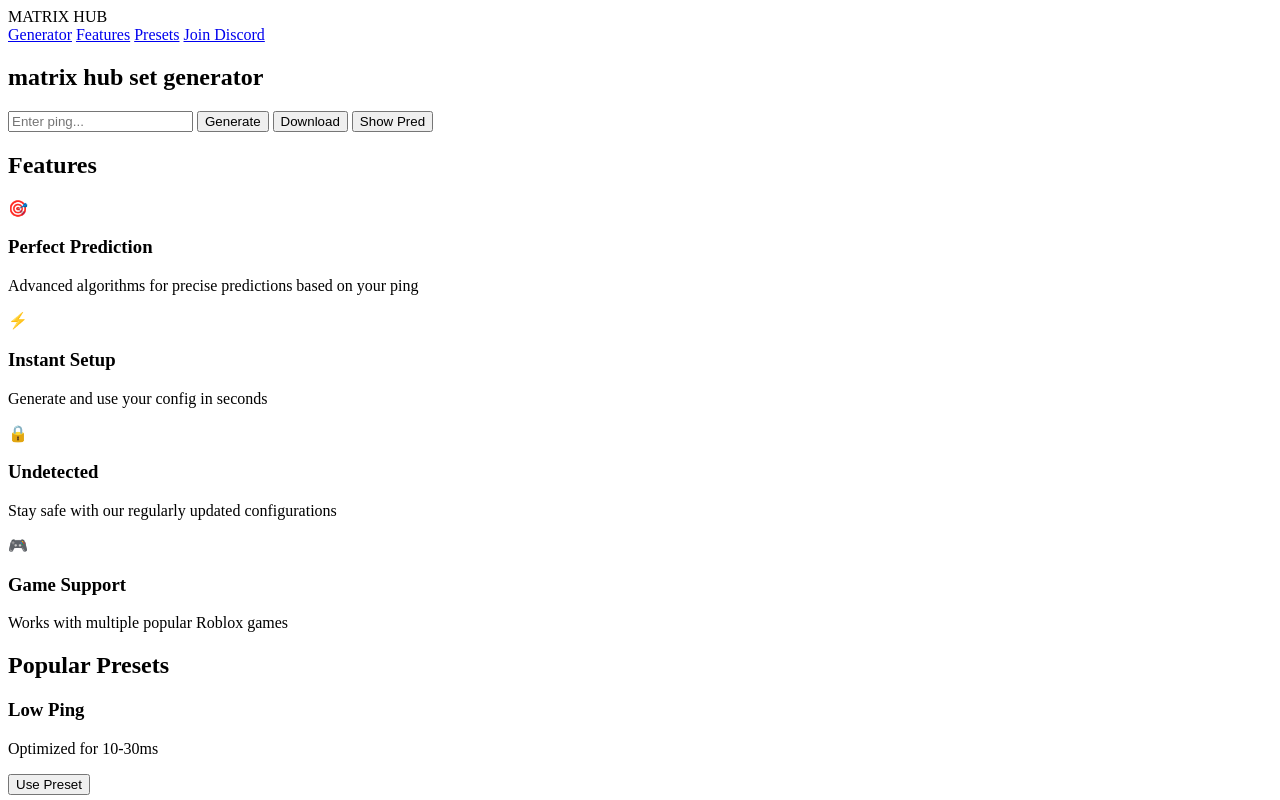
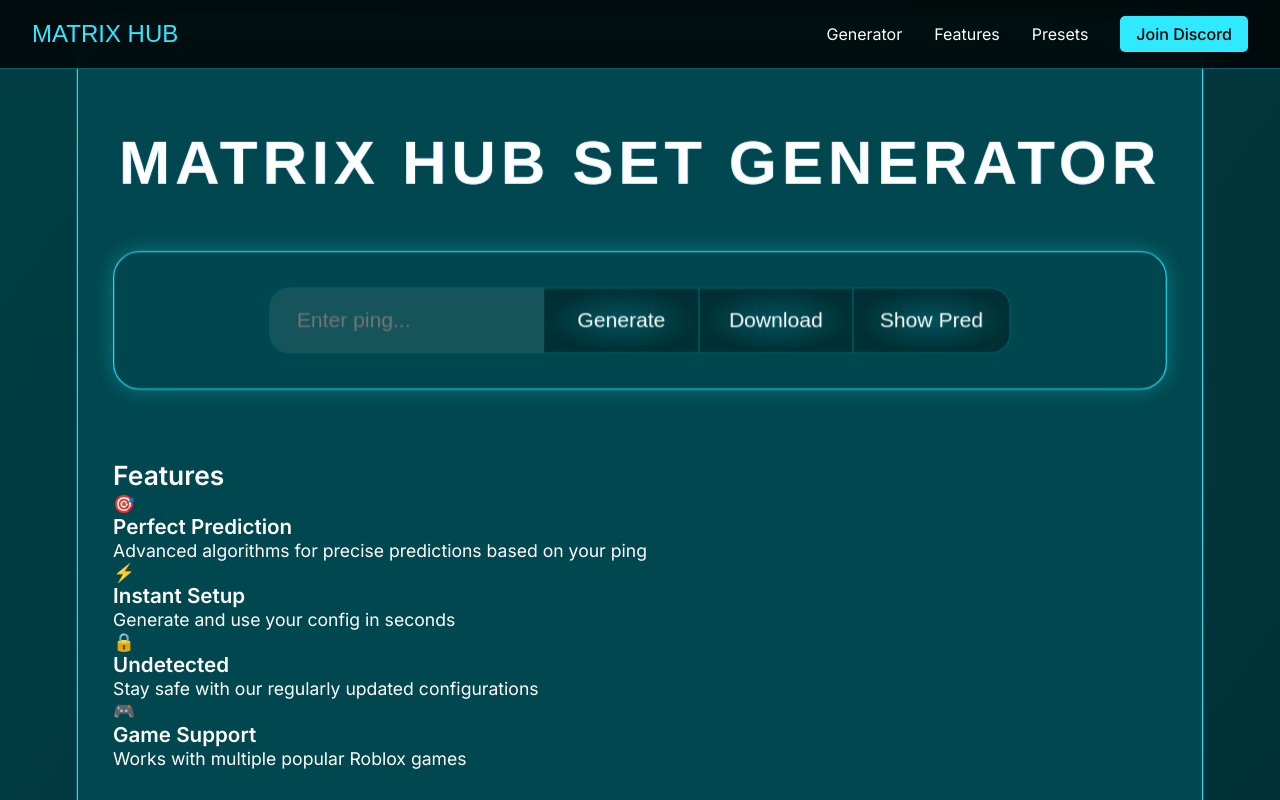
Before and after one commit to DevilishRar/matrixgen, a plain HTML site: page index.html in a window 1280 px wide. Shown: the top 800 px of the page. Drawn offline with Linux system fonts and the light colour scheme; a web font is replaced by a local one.

Commit message:
Update styles.css

```diff
--- a/styles.css
+++ b/styles.css
@@ -1,192 +1,321 @@
-document.addEventListener('DOMContentLoaded', () => {
+@font-face {
+    font-family: "Font Awesome 6 Brands Regular";
+    src: url("https://db.onlinewebfonts.com/t/840c587995af767e3b9cd09ab83f946d.eot");
+    src: url("https://db.onlinewebfonts.com/t/840c587995af767e3b9cd09ab83f946d.eot?#iefix")format("embedded-opentype"),
+    url("https://db.onlinewebfonts.com/t/840c587995af767e3b9cd09ab83f946d.woff2")format("woff2"),
+    url("https://db.onlinewebfonts.com/t/840c587995af767e3b9cd09ab83f946d.woff")format("woff"),
+    url("https://db.onlinewebfonts.com/t/840c587995af767e3b9cd09ab83f946d.ttf")format("truetype"),
+    url("https://db.onlinewebfonts.com/t/840c587995af767e3b9cd09ab83f946d.svg#Font Awesome 6 Brands Regular")format("svg");
+}
 
-    const pingInput = document.getElementById('pingInput');
-    const generateBtn = document.getElementById('generateBtn');
-    const downloadBtn = document.getElementById('downloadBtn');
-    const showPredBtn = document.getElementById('showPredBtn');
-    const predDisplay = document.getElementById('predDisplay');
-    const presetBtns = document.querySelectorAll('.preset-btn');
-    const usersCount = document.getElementById('usersCount');
-    const configsCount = document.getElementById('configsCount');
+:root {
+    --primary-bg: linear-gradient(180deg, #000000 0%, #00474F 100%);
+    --secondary-bg: #00474F;
+    --accent-color: #2FEAFF;
+    --button-gradient: radial-gradient(50% 50% at 50% 50%, #00535C 0%, #003035 100%);
+    --border-color: #005F69;
+    --glow-color: rgba(47, 234, 255, 0.3);
+}
 
-    let currentUsers = 0;
-    let currentConfigs = 0;
-    const targetUsers = Math.floor(Math.random() * (1000 - 500) + 500);
-    const targetConfigs = Math.floor(Math.random() * (5000 - 2000) + 2000);
+* {
+    margin: 0;
+    padding: 0;
+    box-sizing: border-box;
+}
 
-    function animateStats() {
-        if (currentUsers < targetUsers) {
-            currentUsers += Math.ceil(targetUsers / 100);
-            usersCount.textContent = Math.min(currentUsers, targetUsers).toLocaleString();
+@keyframes backgroundAnimation {
+    0% { background-position: 0% 0%; }
+    50% { background-position: 100% 100%; }
+    100% { background-position: 0% 0%; }
 }
-        if (currentConfigs < targetConfigs) {
-            currentConfigs += Math.ceil(targetConfigs / 100);
-            configsCount.textContent = Math.min(currentConfigs, targetConfigs).toLocaleString();
+
+@keyframes glitch {
+    0% { transform: translate(0); }
+    20% { transform: translate(-2px, 2px); }
+    40% { transform: translate(-2px, -2px); }
+    60% { transform: translate(2px, 2px); }
+    80% { transform: translate(2px, -2px); }
+    100% { transform: translate(0); }
 }
-        if (currentUsers < targetUsers || currentConfigs < targetConfigs) {
-            requestAnimationFrame(animateStats);
+
+@keyframes float {
+    0% { transform: translateY(0px); }
+    50% { transform: translateY(-10px); }
+    100% { transform: translateY(0px); }
+}
+
+@keyframes pulse {
+    0% { transform: scale(1); }
+    50% { transform: scale(1.05); }
+    100% { transform: scale(1); }
+}
+
+body {
+    font-family: 'Inter', sans-serif;
+    background: var(--primary-bg);
+    min-height: 100vh;
+    color: white;
+    overflow-x: hidden;
+}
+
+.background-animation {
+    position: fixed;
+    top: 0;
+    left: 0;
+    width: 100%;
+    height: 100%;
+    background: linear-gradient(125deg, #000000 0%, #00474F 50%, #003035 100%);
+    background-size: 400% 400%;
+    animation: backgroundAnimation 15s ease infinite;
+    z-index: -1;
+}
+
+.navbar {
+    position: fixed;
+    top: 0;
+    left: 0;
+    right: 0;
+    display: flex;
+    justify-content: space-between;
+    align-items: center;
+    padding: 1rem 2rem;
+    background: rgba(0, 0, 0, 0.8);
+    backdrop-filter: blur(10px);
+    z-index: 1000;
+    border-bottom: 0.5px solid var(--border-color);
+}
+
+.nav-logo {
+    font-family: "Font Awesome 6 Brands Regular", sans-serif;
+    font-size: 1.5rem;
+    color: var(--accent-color);
+}
+
+.nav-links {
+    display: flex;
+    gap: 2rem;
+    align-items: center;
+}
+
+.nav-links a {
+    color: white;
+    text-decoration: none;
+    font-size: 1rem;
+    transition: color 0.3s;
+}
+
+.nav-links a:hover {
+    color: var(--accent-color);
+}
+
+.discord-btn {
+    padding: 0.5rem 1rem;
+    background: var(--accent-color);
+    border-radius: 5px;
+    color: black !important;
+    font-weight: 500;
+}
+
+.container {
+    width: 90%;
+    max-width: 1093px;
+    background: var(--secondary-bg);
+    border: 0.5px solid var(--accent-color);
+    border-radius: 24px;
+    padding: 2rem;
+    position: relative;
+    transform: scale(1.1);
+    margin: 80px auto 0;
+}
+
+.section {
+    margin: 4rem 0;
+    opacity: 0;
+    transform: translateY(20px);
+    animation: fadeIn 0.5s ease forwards;
+}
+
+@keyframes fadeIn {
+    to {
+        opacity: 1;
+        transform: translateY(0);
     }
 }
 
-    setTimeout(animateStats, 1000);
-
-    function showNotification(message, type = 'info') {
-        const notification = document.createElement('div');
-        notification.className = `notification ${type}`;
-        notification.textContent = message;
-        document.querySelector('.notifications').appendChild(notification);
-
-        setTimeout(() => {
-            notification.style.opacity = '0';
-            setTimeout(() => notification.remove(), 300);
-        }, 3000);
+.title {
+    color: #FFFFFF;
+    text-align: center;
+    font-family: "Font Awesome 6 Brands Regular", sans-serif;
+    font-size: 3.5rem;
+    letter-spacing: 0.08em;
+    margin-bottom: 3rem;
+    text-transform: uppercase;
+    position: relative;
 }
 
-    pingInput.addEventListener('input', (e) => {
-        let value = e.target.value.replace(/[^0-9]/g, '');
-        if (value > 999) value = '999';
-        e.target.value = value;
-    });
-
-    function calculatePrediction(ping) {
-        ping = parseInt(ping);
-        let prediction;
-
-        if (ping <= 20) prediction = 0.11525;
-        else if (ping <= 40) prediction = 0.12575;
-        else if (ping <= 60) prediction = 0.13625;
-        else if (ping <= 80) prediction = 0.14675;
-        else if (ping <= 100) prediction = 0.15725;
-        else if (ping <= 120) prediction = 0.16775;
-        else if (ping <= 140) prediction = 0.17825;
-        else if (ping <= 160) prediction = 0.18875;
-        else if (ping <= 180) prediction = 0.19925;
-        else if (ping <= 200) prediction = 0.20975;
-        else prediction = 0.21 + ((ping - 200) * 0.0002);
-
-        return prediction.toFixed(5);
+.title.glitch:hover {
+    animation: glitch 0.3s linear infinite;
 }
 
-    function generateRandomString(length = 8) {
-        const chars = 'ABCDEFGHIJKLMNOPQRSTUVWXYZabcdefghijklmnopqrstuvwxyz0123456789';
-        return Array.from({length}, () => chars[Math.floor(Math.random() * chars.length)]).join('');
+.title.glitch::before,
+.title.glitch::after {
+    content: attr(data-text);
+    position: absolute;
+    top: 0;
+    left: 0;
+    width: 100%;
+    height: 100%;
 }
 
-    function generateConfig(ping) {
-        const prediction = calculatePrediction(ping);
-        return `-- Matrix Hub Configuration
--- Generated for ping: ${ping}ms
--- Timestamp: ${new Date().toLocaleString()}
-
-getgenv().Prediction = ${prediction}
-getgenv().AimPart = "HumanoidRootPart"
-getgenv().Key = "Q"
-getgenv().DisableKey = "P"
-
-getgenv().FOV = 100
-getgenv().ShowFOV = false
-getgenv().FOVColor = Color3.fromRGB(47, 234, 255)
-
-getgenv().SmoothLock = true
-getgenv().Smoothness = 0.5
-
-getgenv().PredictionVelocity = 7.33
-
-getgenv().Notifications = true
-getgenv().AirCheck = true
-getgenv().WallCheck = false
-getgenv().AutoPrediction = false
-
--- End of configuration`;
+.title.glitch::before {
+    color: #ff00ff;
+    z-index: -2;
 }
 
-    generateBtn.addEventListener('click', () => {
-        const ping = pingInput.value;
-        if (!ping) {
-            showNotification('Please enter your ping first!', 'error');
-            return;
-        }
-        if (ping < 0 || ping > 999) {
-            showNotification('Ping must be between 0 and 999!', 'error');
-            return;
-        }
-        showNotification('Configuration generated successfully!', 'success');
-        predDisplay.style.display = 'none';
-    });
-
-    downloadBtn.addEventListener('click', () => {
-        const ping = pingInput.value;
-        if (!ping) {
-            showNotification('Please generate a configuration first!', 'error');
-            return;
+.title.glitch::after {
+    color: #00ffff;
+    z-index: -1;
 }
 
-        const config = generateConfig(ping);
-        const blob = new Blob([config], { type: 'text/plain' });
-        const url = window.URL.createObjectURL(blob);
-        const a = document.createElement('a');
-        a.href = url;
-        a.download = `matrix_${ping}ms_${generateRandomString()}.txt`;
-        document.body.appendChild(a);
-        a.click();
-        window.URL.revokeObjectURL(url);
-        document.body.removeChild(a);
+.main-content {
+    display: flex;
+    flex-direction: column;
+    align-items: center;
+    gap: 2rem;
+    background: rgba(0, 71, 79, 0.5);
+    backdrop-filter: blur(10px);
+    border-radius: 24px;
+    padding: 2rem;
+    border: 0.5px solid var(--accent-color);
+    box-shadow: 0 0 20px var(--glow-color);
+}
 
-        showNotification('Configuration downloaded successfully!', 'success');
-    });
+.input-group {
+    display: flex;
+    align-items: center;
+    gap: 0;
+    width: 100%;
+    max-width: 800px;
+    justify-content: center;
+}
 
-    showPredBtn.addEventListener('click', () => {
-        const ping = pingInput.value;
-        if (!ping) {
-            showNotification('Please enter your ping first!', 'error');
-            return;
+.ping-input {
+    background: rgba(217, 217, 217, 0.1);
+    border: 0.5px solid var(--border-color);
+    border-radius: 18.25px 0 0 18.25px;
+    padding: 0.8rem 1.5rem;
+    font-size: 1.2rem;
+    width: 250px;
+    height: 60px;
+    color: white;
+    transition: all 0.3s;
 }
-        const prediction = calculatePrediction(ping);
-        predDisplay.textContent = `Prediction: ${prediction}`;
-        predDisplay.style.display = 'block';
-    });
 
-    presetBtns.forEach(btn => {
-        btn.addEventListener('click', () => {
-            const preset = btn.parentElement;
-            const ping = preset.dataset.ping;
-            pingInput.value = ping;
-            generateBtn.click();
-            showNotification(`Preset applied: ${preset.querySelector('h3').textContent}`, 'success');
-        });
-    });
+.ping-input:focus {
+    outline: none;
+    background: rgba(217, 217, 217, 0.2);
+}
 
-    document.querySelectorAll('a[href^="#"]').forEach(anchor => {
-        anchor.addEventListener('click', function (e) {
-            e.preventDefault();
-            const target = document.querySelector(this.getAttribute('href'));
-            if (target) {
-                target.scrollIntoView({
-                    behavior: 'smooth',
-                    block: 'start'
-                });
+.btn {
+    background: var(--button-gradient);
+    border: 0.5px solid var(--border-color);
+    color: #FFFFFF;
+    padding: 0.8rem 1.5rem;
+    font-size: 1.2rem;
+    cursor: pointer;
+    height: 60px;
+    min-width: 140px;
+    transition: all 0.3s;
 }
-        });
-    });
 
-    const title = document.querySelector('.title');
-    title.addEventListener('mouseover', () => {
-        title.style.animation = 'glitch 0.3s infinite';
-    });
-    title.addEventListener('mouseout', () => {
-        title.style.animation = 'none';
-    });
+.generate-btn {
+    border-radius: 0;
+    border-left: none;
+}
 
-    const observer = new IntersectionObserver((entries) => {
-        entries.forEach(entry => {
-            if (entry.isIntersecting) {
-                entry.target.style.opacity = '1';
-                entry.target.style.transform = 'translateY(0)';
+.btn:not(:last-child) {
+    border-right: none;
 }
-        });
-    }, { threshold: 0.1 });
 
-    document.querySelectorAll('.section').forEach(section => {
-        observer.observe(section);
-    });
-});
+.btn:last-child {
+    border-radius: 0 18.25px 18.25px 0;
+}
+
+.btn:hover {
+    transform: translateY(-2px);
+    box-shadow: 0 4px 12px var(--glow-color);
+    background: radial-gradient(50% 50% at 50% 50%, #006B75 0%, #004A50 100%);
+}
+
+.pred-display {
+    background: var(--button-gradient);
+    border: 0.5px solid var(--border-color);
+    border-radius: 26.25px;
+    padding: 1.5rem;
+    width: 100%;
+    max-width: 315px;
+    min-height: 163px;
+    color: white;
+    text-align: center;
+    font-size: 1.2rem;
+}
+
+.slogan {
+    color: #FFFFFF;
+    text-align: center;
+    font-size: 1.4rem;
+    margin-top: 3rem;
+    font-family: 'Inter', sans-serif;
+}
+
+.discord-link {
+    text-align: center;
+    margin-top: 2rem;
+}
+
+.discord-link a {
+    color: var(--accent-color);
+    text-decoration: none;
+    font-size: 1.2rem;
+    transition: color 0.2s;
+}
+
+.discord-link a:hover {
+    color: #FFFFFF;
+}
+
+@media screen and (max-width: 768px) {
+    .container {
+        width: 95%;
+        padding: 1rem;
+        transform: scale(1);
+    }
+
+    .title {
+        font-size: 2rem;
+    }
+
+    .input-group {
+        flex-direction: column;
+        gap: 1rem;
+    }
+
+    .ping-input, .btn {
+        width: 100%;
+        border-radius: 18.25px;
+        border: 0.5px solid var(--border-color);
+    }
+}
+
+@media screen and (min-width: 769px) and (max-width: 1024px) {
+    .container {
+        width: 85%;
+        transform: scale(1.05);
+    }
+}
+
+@media screen and (min-width: 1025px) {
+    .container {
+        width: 80%;
+    }
+}
```
Lines whose indentation alone changed are shown as unchanged.
